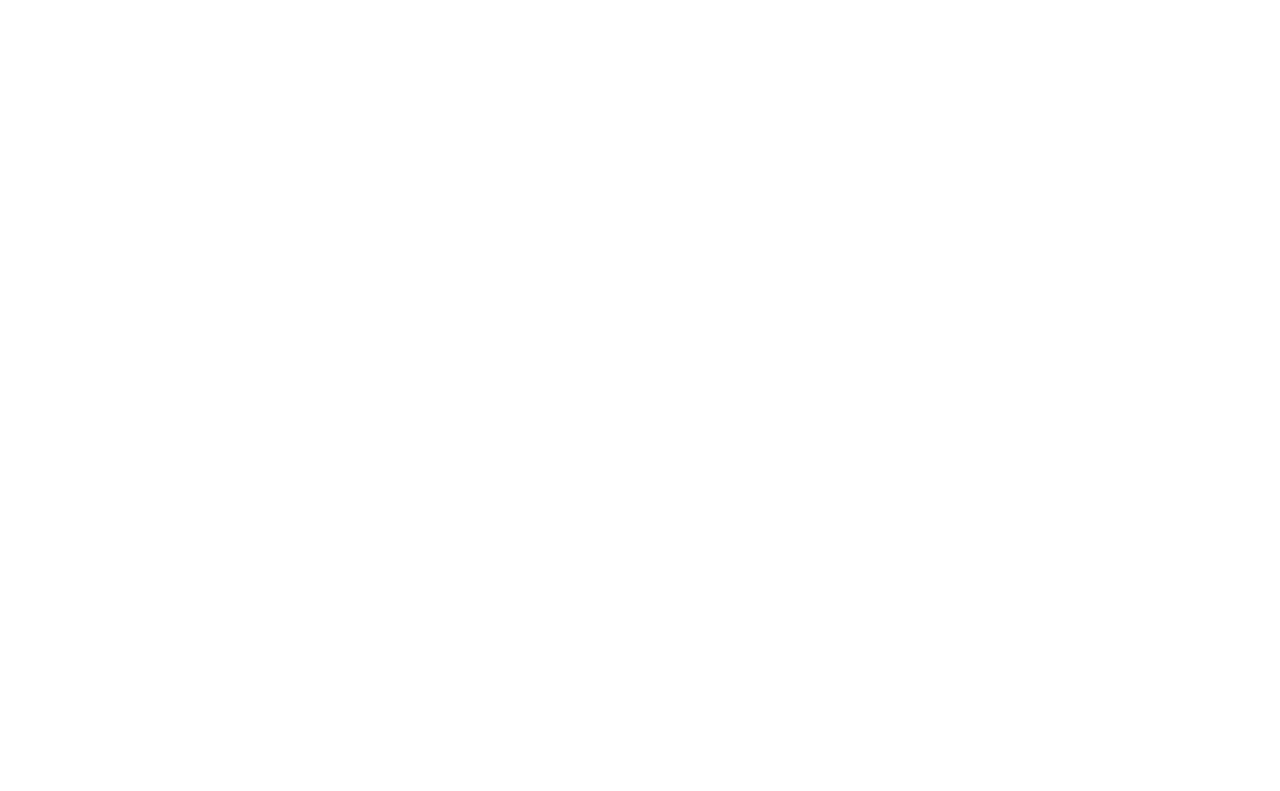
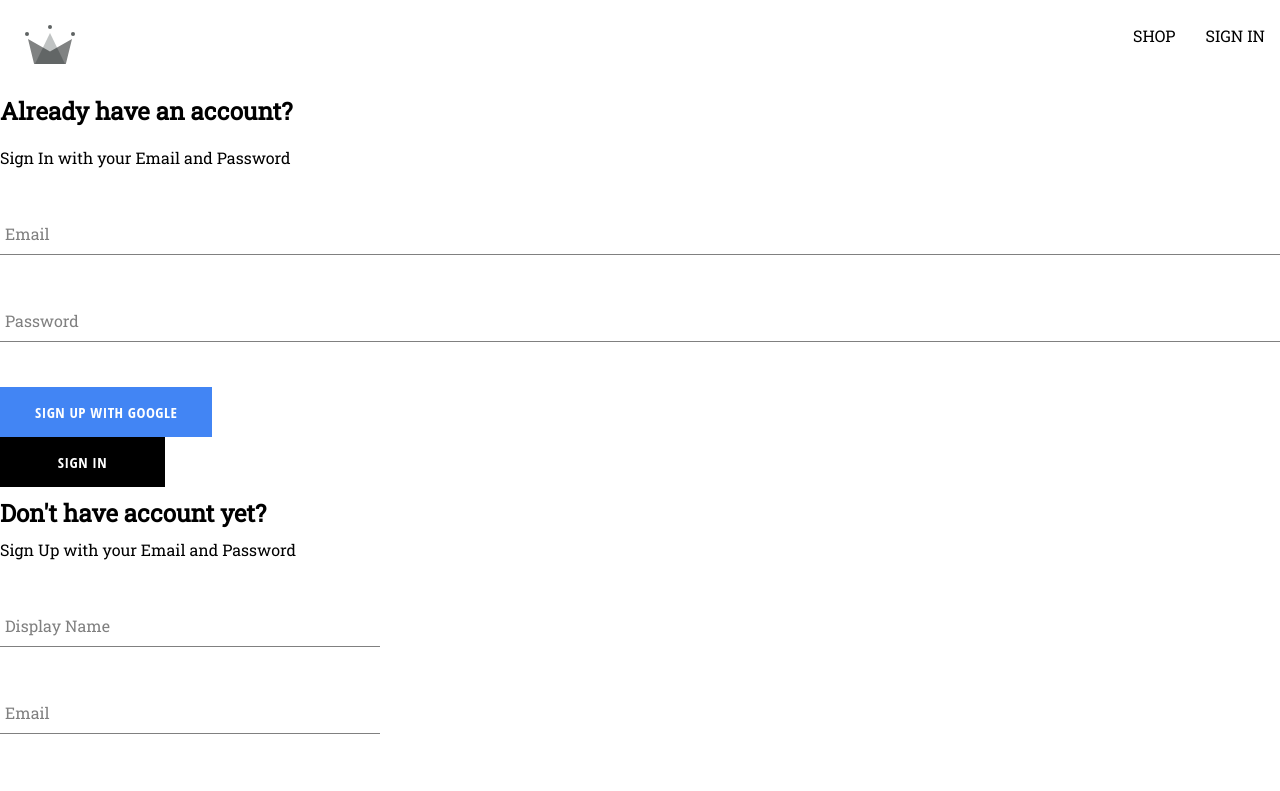
Before and after one commit to sebastian9312/swaggy-project, a React (Create React App) app: page /auth in a window 1280 px wide. Before the commit this address had no page. Shown: the top 791 px of the page. Built offline with nearby package versions, Linux system fonts and the light colour scheme.

Commit message:
separate form-fields

```diff
--- a/src/App.js
+++ b/src/App.js
@@ -1,6 +1,6 @@
 import Home from "./routes/home/home";
 import Navigation from "./routes/navigation/navigation";
-import SignIn from "./routes/sign-in/sign-in";
+import Authentication from "./routes/authentication/authentication";
 
 import { Routes, Route } from "react-router-dom";
 
@@ -16,7 +16,7 @@ const App = () => {
       <Route path="/" element={<Navigation />}>
         <Route index element={<Home />} />
         <Route path="shop" element={<Shop />} />
-        <Route path="sign-in" element={<SignIn />} />
+        <Route path="auth" element={<Authentication />} />
       </Route>
     </Routes>
   )
--- /dev/null
+++ b/src/components/button/button.jsx
@@ -0,0 +1,14 @@
+import "./button.styles.scss";
+
+const BUTTON_TYPE_CLASSES = {
+    google: "google-sign-in",
+    inverted: "inverted"
+};
+
+const Button = ({ children, buttonType, ...otherProps }) => {
+    return (
+        <button className={`button-container ${BUTTON_TYPE_CLASSES[buttonType]}`}{...otherProps}>{children}</button>
+    );
+};
+
+export default Button;
--- /dev/null
+++ b/src/components/button/button.styles.scss
@@ -0,0 +1,46 @@
+.button-container {
+    min-width: 165px;
+    width: auto;
+    height: 50px;
+    letter-spacing: 0.5px;
+    line-height: 50px;
+    padding: 0 35px 0 35px;
+    font-size: 15px;
+    background-color: black;
+    color: white;
+    text-transform: uppercase;
+    font-family: 'Open Sans Condensed';
+    font-weight: bolder;
+    border: none;
+    cursor: pointer;
+    display: flex;
+    justify-content: center;
+
+    &:hover {
+        background-color: white;
+        color: black;
+        border: 1px solid black;
+    }
+
+    &.google-sign-in {
+        background-color: #4285f4;
+        color: white;
+
+        &:hover {
+            background-color: #357ae8;
+            border: none;
+        }
+    }
+
+    &.inverted {
+        background-color: white;
+        color: black;
+        border: 1px solid black;
+
+        &:hover {
+            background-color: black;
+            color: white;
+            border: none;
+        }
+    }
+}
--- a/src/components/form-input/form-input.jsx
+++ b/src/components/form-input/form-input.jsx
@@ -1,10 +1,12 @@
 import "./form-input.styles.scss";
 
 const FormInput = ({ label, ...otherProps }) => {
+
+
     return (
         <div className="group">
+            <input className="form-input" {...otherProps} />
             {label && <label className={`form-input-label ${otherProps.value.length > 0 ? "shrink" : ""}`}>{label}</label>}
-            <input className="form-input" {...otherProps} />
         </div>
     );
 };
--- /dev/null
+++ b/src/components/sign-in-form/sign-in-form.jsx
@@ -0,0 +1,51 @@
+import { useState } from "react";
+import { signInWithGooglePopup, createUserDocumentFromAuth, signInWithGoogleRedirect, auth, signIn } from "../../utils/firebase/firebase";
+import FormInput from "../form-input/form-input";
+import Button from "../button/button";
+// import SignUpForm from "../../components/sign-up-form/sign-up-form";
+
+const defaultFormFields = {
+    email: "",
+    password: ""
+};
+
+const SignInForm = () => {
+    const [formFields, setFormFields] = useState(defaultFormFields);
+    const { email, password } = formFields;
+
+    const handleChange = (e) => {
+        const { name, value } = e.target;
+        setFormFields({ ...formFields, [name]: value });
+    };
+
+    const handleSubmit = async (e) => {
+        e.preventDefault();
+
+        try {
+            await signIn(email, password);
+            alert("You're Loged In !!!");
+        } catch (error) {
+            console.log(error.message);
+        };
+    };
+
+
+
+    const logGoogleUser = async () => {
+        const { user } = await signInWithGooglePopup();
+        await createUserDocumentFromAuth(user);
+    };
+
+    return (
+        <div>
+            <h2>Already have an account?</h2>
+            <span>Sign In with your Email and Password</span>
+            <FormInput label="Email" required type="email" onChange={handleChange} name="email" value={email} />
+            <FormInput label="Password" required type="password" onChange={handleChange} name="password" value={password} />
+            <Button buttonType="google" onClick={logGoogleUser}>Sign up with google</Button>
+            <Button onClick={handleSubmit}>Sign in</Button>
+        </div>
+    );
+};
+
+export default SignInForm;
--- a/src/components/sign-up-form/sign-up-form.jsx
+++ b/src/components/sign-up-form/sign-up-form.jsx
@@ -1,6 +1,11 @@
 import { useState } from "react";
 import { createAuthUserWithEmailAndPassword, createUserDocumentFromAuth } from "../../utils/firebase/firebase";
 import FormInput from "../form-input/form-input";
+import Button from "../button/button";
+
+import "./sign-up-form.styles.scss";
+import "../button/button.styles.scss";
+
 
 const defaultFormFields = {
     displayName: "",
@@ -38,14 +43,15 @@ const SignUpForm = () => {
     };
 
     return (
-        <div>
-            <h1>Sign Up with your Email and Password</h1>
+        <div className="sign-up-container">
+            <h2>Don't have account yet?</h2>
+            <span>Sign Up with your Email and Password</span>
             <form onSubmit={handleSubmit}>
                 <FormInput label="Display Name" required type="text" onChange={handleChange} name="displayName" value={displayName} />
                 <FormInput label="Email" required type="email" onChange={handleChange} name="email" value={email} />
                 <FormInput label="Password" required type="password" onChange={handleChange} name="password" value={password} />
                 <FormInput label="Confirm Password" required type="password" onChange={handleChange} name="confirmPassword" value={confirmPassword} />
-                <button type="submit">Sign Up</button>
+                <Button buttonType="google" type="submit">Sign Up</Button>
             </form>
         </div>
     );
--- /dev/null
+++ b/src/components/sign-up-form/sign-up-form.styles.scss
@@ -0,0 +1,9 @@
+.sign-up-container {
+    display: flex;
+    flex-direction: column;
+    width: 380px;
+
+    h2 {
+        margin: 10px 0;
+    }
+}
--- /dev/null
+++ b/src/routes/authentication/authentication.jsx
@@ -0,0 +1,46 @@
+// import { signInWithGooglePopup, createUserDocumentFromAuth, signInWithGoogleRedirect, auth } from "../../utils/firebase/firebase";
+import SignUpForm from "../../components/sign-up-form/sign-up-form";
+import SignInForm from "../../components/sign-in-form/sign-in-form";
+
+// const SignIn = () => {
+//     const logGoogleUser = async () => {
+//         const { user } = await signInWithGooglePopup();
+
+//         await createUserDocumentFromAuth(user);
+//     };
+
+//     return (
+//         <div>
+//             <h1>Sign in Component</h1>
+//             <button onClick={logGoogleUser}>Sign up with google</button>
+//             <SignUpForm />
+//         </div>
+//     );
+// };
+
+// export default SignIn;
+
+const Authentication = () => {
+    return (
+        <div>
+            <SignInForm />
+            <SignUpForm />
+        </div>
+    );
+};
+
+export default Authentication;
+
+
+// const asyncRedirect = async () => {
+//     const response = await getRedirectResult(auth);
+//     if (response) {
+//         await createUserDocumentFromAuth(response.user);
+//     };
+// };
+// useEffect(() => {
+//     asyncRedirect();
+// }, []);
+
+// <button onClick={signInWithGoogleRedirect}>Sign up with google R</button>
+// import { getRedirectResult } from "firebase/auth";
--- a/src/routes/sign-in/sign-in.jsx
+++ /dev/null
@@ -1,34 +0,0 @@
-import { signInWithGooglePopup, createUserDocumentFromAuth, signInWithGoogleRedirect, auth } from "../../utils/firebase/firebase";
-import SignUpForm from "../../components/sign-up-form/sign-up-form";
-
-const SignIn = () => {
-    const logGoogleUser = async () => {
-        const { user } = await signInWithGooglePopup();
-
-        await createUserDocumentFromAuth(user);
-    };
-
-    return (
-        <div>
-            <h1>Sign in Component</h1>
-            <button onClick={logGoogleUser}>Sign up with google</button>
-            <SignUpForm />
-        </div>
-    );
-};
-
-export default SignIn;
-
-
-// const asyncRedirect = async () => {
-//     const response = await getRedirectResult(auth);
-//     if (response) {
-//         await createUserDocumentFromAuth(response.user);
-//     };
-// };
-// useEffect(() => {
-//     asyncRedirect();
-// }, []);
-
-// <button onClick={signInWithGoogleRedirect}>Sign up with google R</button>
-// import { getRedirectResult } from "firebase/auth";
--- a/src/utils/firebase/firebase.js
+++ b/src/utils/firebase/firebase.js
@@ -1,5 +1,5 @@
 import { initializeApp } from "firebase/app";
-import { getAuth, signInWithRedirect, signInWithPopup, GoogleAuthProvider, createUserWithEmailAndPassword } from "firebase/auth";
+import { getAuth, signInWithRedirect, signInWithPopup, GoogleAuthProvider, createUserWithEmailAndPassword, signInWithEmailAndPassword } from "firebase/auth";
 import { getFirestore, doc, getDoc, setDoc } from "firebase/firestore";
 
 const firebaseConfig = {
@@ -52,3 +52,5 @@ export const createAuthUserWithEmailAndPassword = async (email, password) => {
 
     return await createUserWithEmailAndPassword(auth, email, password);
 };
+
+export const signIn = (email, password) => signInWithEmailAndPassword(auth, email, password);
```
